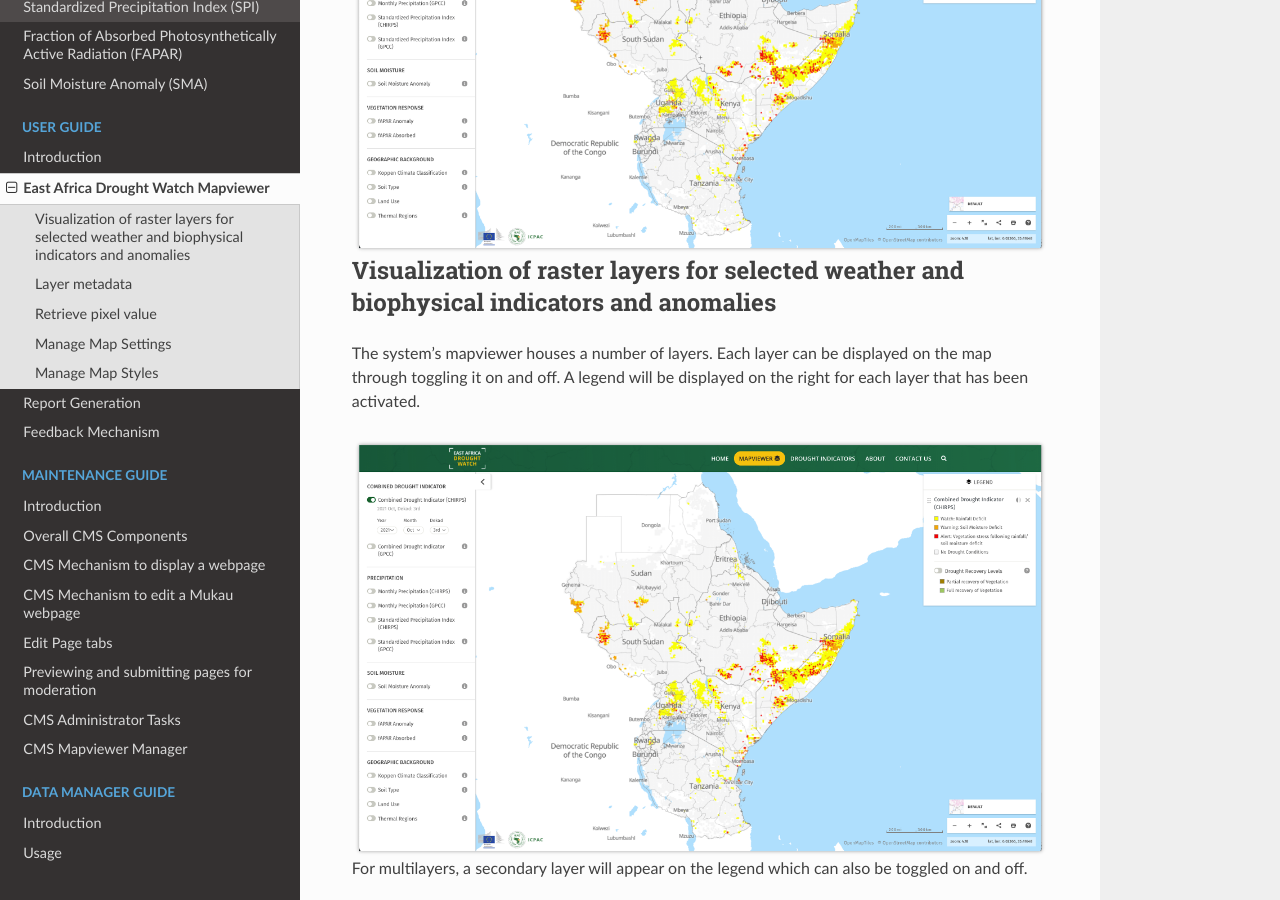
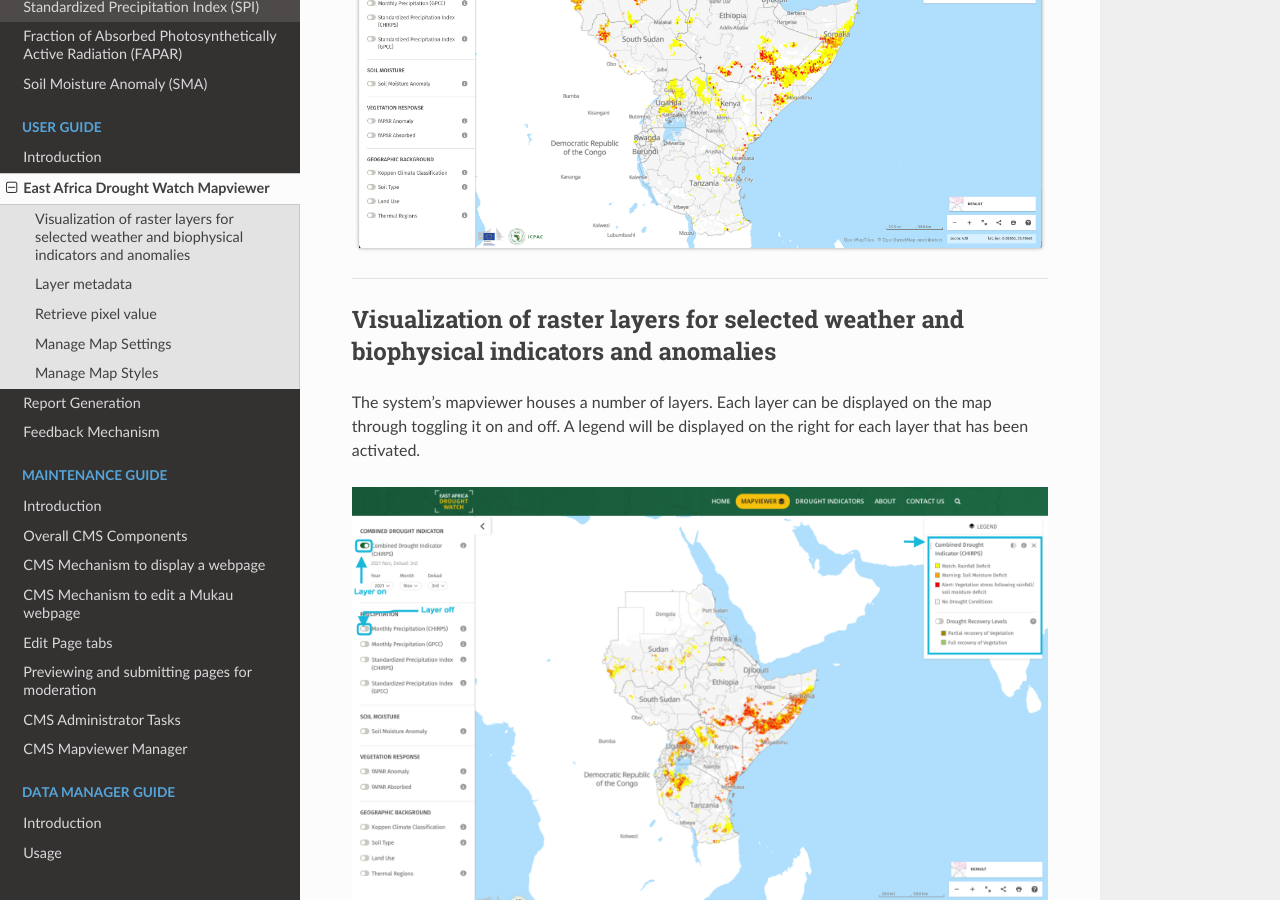
Before and after one commit to icpac-igad/eadw-docs, a Sphinx documentation site: the page built from docs/source/User_Guide/mapviewer.rst, in a window 1280 px wide and 900 px high, scrolled down 420 px. Built offline with Sphinx 7.4.7 and the Read the Docs theme 2.0.0, drawn with Linux system fonts in a browser that asks for light colours.

Commit message:
update layer_manager

```diff
--- a/docs/source/User_Guide/mapviewer.rst
+++ b/docs/source/User_Guide/mapviewer.rst
@@ -7,15 +7,17 @@
 .. image:: ../_static/user_guide/mapviewer_wide.png
    :align: center
 
+------------
+
+
 Visualization of raster layers for selected weather and biophysical indicators and anomalies
 _____________________________________________________________________________________________
 
 The system's mapviewer houses a number of layers. Each layer can be displayed on the map through toggling it on and off. A legend will be displayed on the right
 for each layer that has been activated.
 
-.. image:: ../_static/user_guide/mapviewer_wide.png
+.. image:: ../_static/user_guide/layers.png
    :align: center
-
 
 For multilayers, a secondary layer will appear on the legend which can also be toggled on and off.
 
@@ -24,6 +26,8 @@
 
 .. image:: ../_static/user_guide/legend_tools.png
    :align: center
+
+------------
 
 
 Layer metadata
@@ -58,6 +62,9 @@
 .. image:: ../_static/user_guide/metadata.png
    :align: center
 
+------------
+
+
 Retrieve pixel value
 _________________________
 
@@ -66,6 +73,9 @@
 
 .. image:: ../_static/user_guide/identify.png
    :align: center
+
+------------
+
 
 Manage Map Settings
 _____________________
@@ -81,6 +91,8 @@
 .. image:: ../_static/user_guide/map_settings.png
    :align: center
 
+------------
+
 
 Manage Map Styles
 _____________________
```
Also changed, not shown: docs/source/User_Guide/introduction.rst (+5 -5 lines).
